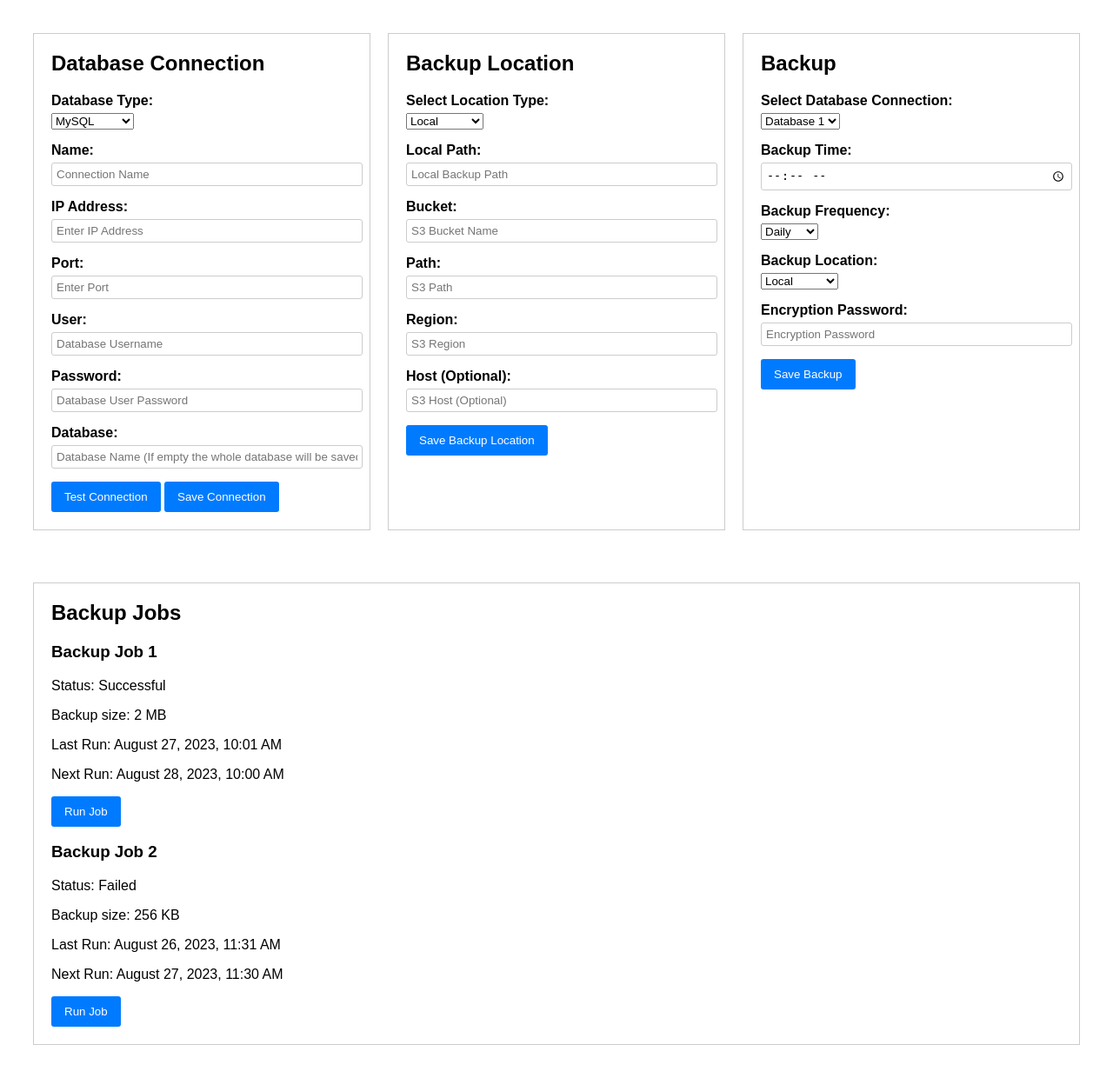
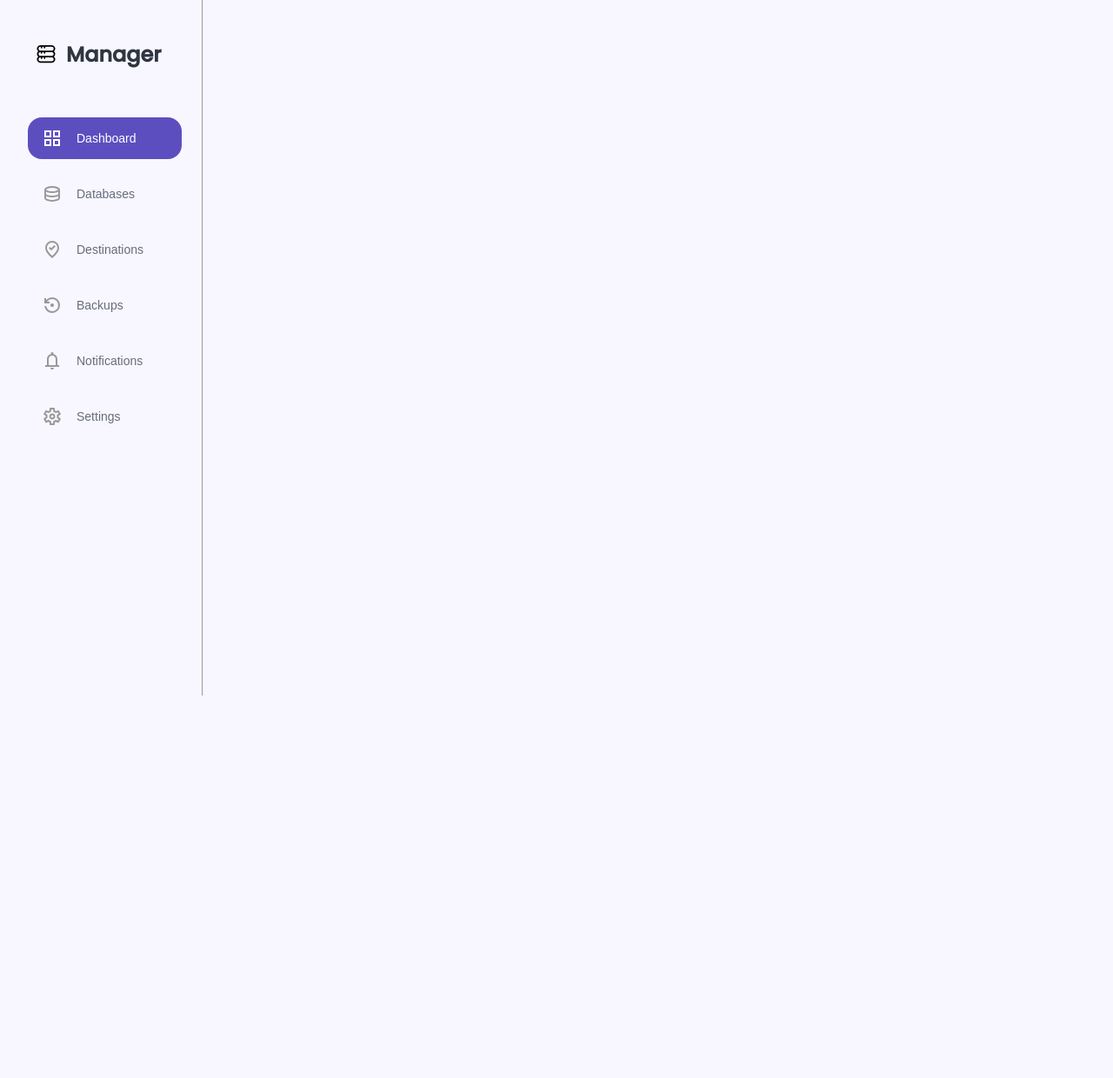
Before and after one commit to Skyfay/database-backup-manager, a Flask app: page / in a window 1280 px wide. Shown: the whole page at 87% size. After the commit the page ends 800 px from the top, so only its background shows below. Run offline with Flask 3, Linux system fonts and the light colour scheme; the visitor is signed in with stand-in values (Sample User, id 1); parts of the project's set-up code (start-up, migrations or seed data) failed here and were passed over.

Commit message:
started with the index.html file

```diff
--- a/src/static/default.css
+++ b/src/static/default.css
@@ -11,7 +11,9 @@
     --btn-hover: #7b67ff;
     --font-family: 'Poppins', sans-serif;
     --font-size: 16px;
+    --font-size-14: 14px;
     --border-radius: 16px;
+    --sidebar-button: #676D7C;
 }
 
 ::-webkit-input-placeholder { /* WebKit, Blink, Edge */
--- a/src/static/index.css
+++ b/src/static/index.css
@@ -0,0 +1,158 @@
+@import "default.css";
+
+:root {
+    font-family: var(--font-family);
+    background-color: var(--background-color);
+}
+
+.sidebar {
+    width: 232px;
+    height: 100%;
+    position: fixed;
+    top: 0;
+    left: 0;
+    background-color: var(--background-color); /* Hintergrundfarbe der Sidebar */
+    color: #fff; /* Textfarbe in der Sidebar */
+}
+
+.sidebar-brand {
+    text-align: center;
+    padding: 20px 0;
+    font-size: 24px;
+    color: var(--primary-text-color);
+    font-weight: bold;
+    display: flex;
+    align-items: center;
+    margin-top: 25px;
+
+}
+
+.sidebar-brand img {
+    margin-right: 11px;
+    margin-left: 41px;
+}
+
+/* Stil für die Schaltflächen in der Mitte */
+.button-container {
+    display: block;
+    margin-top: 35px;
+}
+
+svg {
+    fill: var(--placeholder);
+}
+
+.sidebar-button-active svg {
+    fill: var(--white) !important;
+}
+
+.sidebar-button:hover svg {
+    fill: var(--white) !important;
+}
+
+.sidebar-button a {
+    width: 80px;
+    text-align: left;
+}
+
+/* Stil für jeden Schaltflächen-Link */
+.sidebar-button {
+    text-decoration: none;
+    color: var(--sidebar-button);
+    font-size: var(--font-size-14);
+    display: flex;
+    align-items: center;
+    margin-top: 16px;
+    margin-left: 32px;
+    margin-right: 32px;
+    /**/
+    background-color: var(--background-color);
+    border-style: none;
+    padding-top: 12px;
+    padding-bottom: 12px;
+    padding-left: 16px;
+    padding-right: 25px;
+    border-radius: var(--border-radius);
+}
+.sidebar-button:hover {
+    background-color: var(--btn-hover);
+    color: var(--white) !important;
+    border-style: none;
+    padding-top: 12px;
+    padding-bottom: 12px;
+    padding-left: 16px;
+    padding-right: 25px;
+    border-radius: var(--border-radius);
+}
+
+
+.sidebar-button-active {
+    background-color: var(--primary-color);
+    color: var(--white) !important;
+    border-style: none;
+    padding-top: 12px;
+    padding-bottom: 12px;
+    padding-left: 16px;
+    padding-right: 25px;
+    border-radius: var(--border-radius);
+}
+
+.sidebar-button a {
+    margin-right: 16px;
+    margin-left: 16px;
+}
+
+
+/* Stil für den Dark Mode / Light Mode-Schalter unten */
+.sidebar-mode-toggle {
+    position: absolute;
+    bottom: 20px;
+    left: 20px;
+}
+
+/* Stil für den Toggle-Schalter selbst */
+.mode-toggle-switch {
+    position: relative;
+    display: inline-block;
+    width: 60px;
+    height: 34px;
+}
+
+/* Stil für den Slider im Toggle-Schalter */
+.mode-toggle-slider {
+    position: absolute;
+    cursor: pointer;
+    top: 0;
+    left: 0;
+    right: 0;
+    bottom: 0;
+    background-color: #ccc; /* Hintergrundfarbe des Sliders */
+    -webkit-transition: .4s;
+    transition: .4s;
+    border-radius: 34px;
+}
+
+/* Stil für den Dark Mode / Light Mode-Text im Toggle-Schalter */
+.mode-toggle-text {
+    position: absolute;
+    top: 50%;
+    transform: translate(0,-50%);
+    left: 10px;
+    color: #fff;
+}
+
+/* Stil für den Dark Mode / Light Mode-Text auf der rechten Seite im Toggle-Schalter */
+.mode-toggle-text.right {
+    left: unset;
+    right: 10px;
+}
+
+.line {
+    position: absolute;
+    left: 232px; /* Position in der Mitte des Containers */
+    top: 0;
+    bottom: 0;
+    width: 1px; /* Breite der Linie */
+    background-color: var(--placeholder); /* Farbe der Linie */
+    transform: translateX(-50%); /* Um die Linie zur Mitte auszurichten */
+}
--- a/src/templates/index.html
+++ b/src/templates/index.html
@@ -2,188 +2,53 @@
 <html lang="en">
 <head>
     <meta charset="UTF-8">
-    <meta name="viewport" content="width=device-width, initial-scale=1.0">
-    <title>Database Management</title>
-    <style>
-        body {
-            font-family: Arial, sans-serif;
-        }
+    <title>Dashboard</title>
 
-        .container {
-            display: flex;
-            justify-content: space-between;
-            padding: 20px;
-        }
-
-        .section {
-            flex: 1;
-            border: 1px solid #ccc;
-            padding: 20px;
-            margin: 10px;
-        }
-
-        .section h2 {
-            margin-top: 0;
-        }
-
-        .form-group {
-            margin-bottom: 15px;
-        }
-
-        label {
-            display: block;
-            margin-bottom: 5px;
-            font-weight: bold;
-        }
-
-        input {
-            width: 100%;
-            padding: 5px;
-            border: 1px solid #ccc;
-            border-radius: 3px;
-        }
-
-        button {
-            padding: 10px 15px;
-            background-color: #007BFF;
-            color: white;
-            border: none;
-            border-radius: 3px;
-            cursor: pointer;
-        }
-
-        button:hover {
-            background-color: #0056b3;
-        }
-    </style>
+    <link rel="stylesheet" href="{{ url_for('static', filename='default.css') }}">
+    <link rel="stylesheet" href="{{ url_for('static', filename='index.css') }}">
+    <!-- to build the page with WebStorm -->
+    <link rel="stylesheet" href="/static/default.css">
+    <link rel="stylesheet" href="/static/index.css">
 </head>
 <body>
-<div class="container">
-    <div class="section">
-        <h2>Database Connection</h2>
-        <div class="form-group">
-            <label for="db-type">Database Type:</label>
-            <select id="db-type">
-                <option value="mysql">MySQL</option>
-                <option value="postgresql">PostgreSQL</option>
-            </select>
+
+    <div class="sidebar">
+        <div class="sidebar-brand">
+            <img src="../assets/svg/database-logo.svg" width="24" height="21">
+            <a>Manager</a>
         </div>
-        <div class="form-group">
-            <label for="db-connection-name">Name:</label>
-            <input type="text" id="db-connection-name" placeholder="Connection Name">
+        <div class="button-container">
+            <button class="sidebar-button sidebar-button-active">
+                <svg xmlns="http://www.w3.org/2000/svg" height="24" viewBox="0 -960 960 960" width="24"><path d="M120-520v-320h320v320H120Zm0 400v-320h320v320H120Zm400-400v-320h320v320H520Zm0 400v-320h320v320H520ZM200-600h160v-160H200v160Zm400 0h160v-160H600v160Zm0 400h160v-160H600v160Zm-400 0h160v-160H200v160Zm400-400Zm0 240Zm-240 0Zm0-240Z"/></svg>
+                <a>Dashboard</a>
+            </button>
+            <button class="sidebar-button">
+                <svg xmlns="http://www.w3.org/2000/svg" height="24" viewBox="0 -960 960 960" width="24"><path d="M480-120q-151 0-255.5-46.5T120-280v-400q0-66 105.5-113T480-840q149 0 254.5 47T840-680v400q0 67-104.5 113.5T480-120Zm0-479q89 0 179-25.5T760-679q-11-29-100.5-55T480-760q-91 0-178.5 25.5T200-679q14 30 101.5 55T480-599Zm0 199q42 0 81-4t74.5-11.5q35.5-7.5 67-18.5t57.5-25v-120q-26 14-57.5 25t-67 18.5Q600-528 561-524t-81 4q-42 0-82-4t-75.5-11.5Q287-543 256-554t-56-25v120q25 14 56 25t66.5 18.5Q358-408 398-404t82 4Zm0 200q46 0 93.5-7t87.5-18.5q40-11.5 67-26t32-29.5v-98q-26 14-57.5 25t-67 18.5Q600-328 561-324t-81 4q-42 0-82-4t-75.5-11.5Q287-343 256-354t-56-25v99q5 15 31.5 29t66.5 25.5q40 11.5 88 18.5t94 7Z"/></svg>
+                <a>Databases</a>
+            </button>
+            <button class="sidebar-button">
+                <svg xmlns="http://www.w3.org/2000/svg" height="24" viewBox="0 -960 960 960" width="24"><path d="m438-426 198-198-57-57-141 141-56-56-57 57 113 113Zm42 240q122-112 181-203.5T720-552q0-109-69.5-178.5T480-800q-101 0-170.5 69.5T240-552q0 71 59 162.5T480-186Zm0 106Q319-217 239.5-334.5T160-552q0-150 96.5-239T480-880q127 0 223.5 89T800-552q0 100-79.5 217.5T480-80Zm0-480Z"/></svg>
+                <a>Destinations</a>
+            </button>
+            <button class="sidebar-button">
+                <svg xmlns="http://www.w3.org/2000/svg" class="svg" height="24" viewBox="0 -960 960 960" width="24"><path d="M480-400q-33 0-56.5-23.5T400-480q0-33 23.5-56.5T480-560q33 0 56.5 23.5T560-480q0 33-23.5 56.5T480-400Zm0 280q-139 0-241-91.5T122-440h82q14 104 92.5 172T480-200q117 0 198.5-81.5T760-480q0-117-81.5-198.5T480-760q-69 0-129 32t-101 88h110v80H120v-240h80v94q51-64 124.5-99T480-840q75 0 140.5 28.5t114 77q48.5 48.5 77 114T840-480q0 75-28.5 140.5t-77 114q-48.5 48.5-114 77T480-120Z"/></svg>
+                <a>Backups</a>
+            </button>
+            <button class="sidebar-button">
+                <svg xmlns="http://www.w3.org/2000/svg" height="24" viewBox="0 -960 960 960" width="24"><path d="M160-200v-80h80v-280q0-83 50-147.5T420-792v-28q0-25 17.5-42.5T480-880q25 0 42.5 17.5T540-820v28q80 20 130 84.5T720-560v280h80v80H160Zm320-300Zm0 420q-33 0-56.5-23.5T400-160h160q0 33-23.5 56.5T480-80ZM320-280h320v-280q0-66-47-113t-113-47q-66 0-113 47t-47 113v280Z"/></svg>
+                <a>Notifications</a>
+            </button>
+            <button class="sidebar-button">
+                <svg xmlns="http://www.w3.org/2000/svg" height="24" viewBox="0 -960 960 960" width="24"><path d="m370-80-16-128q-13-5-24.5-12T307-235l-119 50L78-375l103-78q-1-7-1-13.5v-27q0-6.5 1-13.5L78-585l110-190 119 50q11-8 23-15t24-12l16-128h220l16 128q13 5 24.5 12t22.5 15l119-50 110 190-103 78q1 7 1 13.5v27q0 6.5-2 13.5l103 78-110 190-118-50q-11 8-23 15t-24 12L590-80H370Zm112-260q58 0 99-41t41-99q0-58-41-99t-99-41q-59 0-99.5 41T342-480q0 58 40.5 99t99.5 41Zm0-80q-25 0-42.5-17.5T422-480q0-25 17.5-42.5T482-540q25 0 42.5 17.5T542-480q0 25-17.5 42.5T482-420Zm-2-60Zm-40 320h79l14-106q31-8 57.5-23.5T639-327l99 41 39-68-86-65q5-14 7-29.5t2-31.5q0-16-2-31.5t-7-29.5l86-65-39-68-99 42q-22-23-48.5-38.5T533-694l-13-106h-79l-14 106q-31 8-57.5 23.5T321-633l-99-41-39 68 86 64q-5 15-7 30t-2 32q0 16 2 31t7 30l-86 65 39 68 99-42q22 23 48.5 38.5T427-266l13 106Z"/></svg>
+                <a>Settings</a>
+            </button>
         </div>
-        <div class="form-group">
-            <label for="db-ip">IP Address:</label>
-            <input type="text" id="db-ip" placeholder="Enter IP Address">
+        <div class="dark-white-mode">
+
         </div>
-        <div class="form-group">
-            <label for="db-port">Port:</label>
-            <input type="text" id="db-port" placeholder="Enter Port">
-        </div>
-        <div class="form-group">
-            <label for="db-user">User:</label>
-            <input type="text" id="db-user" placeholder="Database Username">
-        </div>
-        <div class="form-group">
-            <label for="db-password">Password:</label>
-            <input type="text" id="db-password" placeholder="Database User Password">
-        </div>
-        <div class="form-group">
-            <label for="db-name">Database:</label>
-            <input type="text" id="db-name" placeholder="Database Name (If empty the whole database will be saved. ">
-        </div>
-        <button id="test-connection">Test Connection</button>
-        <button id="save-connection">Save Connection</button>
     </div>
-        <div class="section">
-        <h2>Backup Location</h2>
-        <div class="form-group">
-            <label for="backup-location-type">Select Location Type:</label>
-            <select id="backup-location-type">
-                <option value="local">Local</option>
-                <option value="s3">S3 Storage</option>
-                <!-- Add more options as needed -->
-            </select>
-        </div>
-        <div class="form-group" id="local-backup">
-            <label for="local-path">Local Path:</label>
-            <input type="text" id="local-path" placeholder="Local Backup Path">
-        </div>
-        <div class="form-group" id="s3-backup">
-            <label for="s3-bucket">Bucket:</label>
-            <input type="text" id="s3-bucket" placeholder="S3 Bucket Name">
-        </div>
-        <div class="form-group" id="s3-path">
-            <label for="s3-path">Path:</label>
-            <input type="text" id="s3-path" placeholder="S3 Path">
-        </div>
-        <div class="form-group" id="s3-region">
-            <label for="s3-region">Region:</label>
-            <input type="text" id="s3-region" placeholder="S3 Region">
-        </div>
-        <div class="form-group" id="s3-host">
-            <label for="s3-host">Host (Optional):</label>
-            <input type="text" id="s3-host" placeholder="S3 Host (Optional)">
-        </div>
-        <button id="save-backup-location">Save Backup Location</button>
+    <div class="line">
     </div>
-    <div class="section">
-        <h2>Backup</h2>
-        <div class="form-group">
-            <label for="backup-db">Select Database Connection:</label>
-            <select id="backup-db">
-                <option value="database1">Database 1</option>
-                <option value="database2">Database 2</option>
-                <!-- Add more options as needed -->
-            </select>
-        </div>
-        <div class="form-group">
-            <label for="backup-time">Backup Time:</label>
-            <input type="time" id="backup-time">
-        </div>
-        <div class="form-group">
-            <label for="backup-frequency">Backup Frequency:</label>
-            <select id="backup-frequency">
-                <option value="daily">Daily</option>
-                <option value="weekly">Weekly</option>
-                <!-- Add more options as needed -->
-            </select>
-        </div>
-        <div class="form-group">
-            <label for="backup-location">Backup Location:</label>
-            <select id="backup-location">
-                <option value="location 1 - local">Local</option>
-                <option value="location 2 - s3">S3 Storage</option>
-                <!-- Add more options as needed -->
-            </select>
-        </div>
-        <div class="form-group">
-            <label for="backup-encryption">Encryption Password:</label>
-            <input type="password" id="backup-encryption" placeholder="Encryption Password">
-        </div>
-        <button id="save-backup">Save Backup</button>
-    </div>
-</div>
-<div class="container">
-    <div class="section" id="backup-jobs">
-    <h2>Backup Jobs</h2>
-    <div class="backup-job">
-        <h3>Backup Job 1</h3>
-        <p>Status: <span class="status-success">Successful</span></p>
-        <p>Backup size: 2 MB</p>
-        <p>Last Run: August 27, 2023, 10:01 AM</p>
-        <p>Next Run: August 28, 2023, 10:00 AM</p>
-        <button class="run-job">Run Job</button>
-    </div>
-    <div class="backup-job">
-        <h3>Backup Job 2</h3>
-        <p>Status: <span class="status-failure">Failed</span></p>
-        <p>Backup size: 256 KB</p>
-        <p>Last Run: August 26, 2023, 11:31 AM</p>
-        <p>Next Run: August 27, 2023, 11:30 AM</p>
-        <button class="run-job">Run Job</button>
-    </div>
-    <!-- Add more backup jobs as needed -->
-</div>
+
 </body>
 </html>
```
Also changed, not shown: src/assets/svg/backup.svg (added), src/assets/svg/dashboard.svg (added), src/assets/svg/database-logo.svg (added), src/assets/svg/database.svg (added), src/assets/svg/destination.svg (added), src/assets/svg/done.svg (added), src/assets/svg/dropdown.svg (added), src/assets/svg/error.svg (added), src/assets/svg/exclamation.svg (added), src/assets/svg/notification.svg (added), src/assets/svg/reload.svg (added), src/assets/svg/settings.svg (added).
